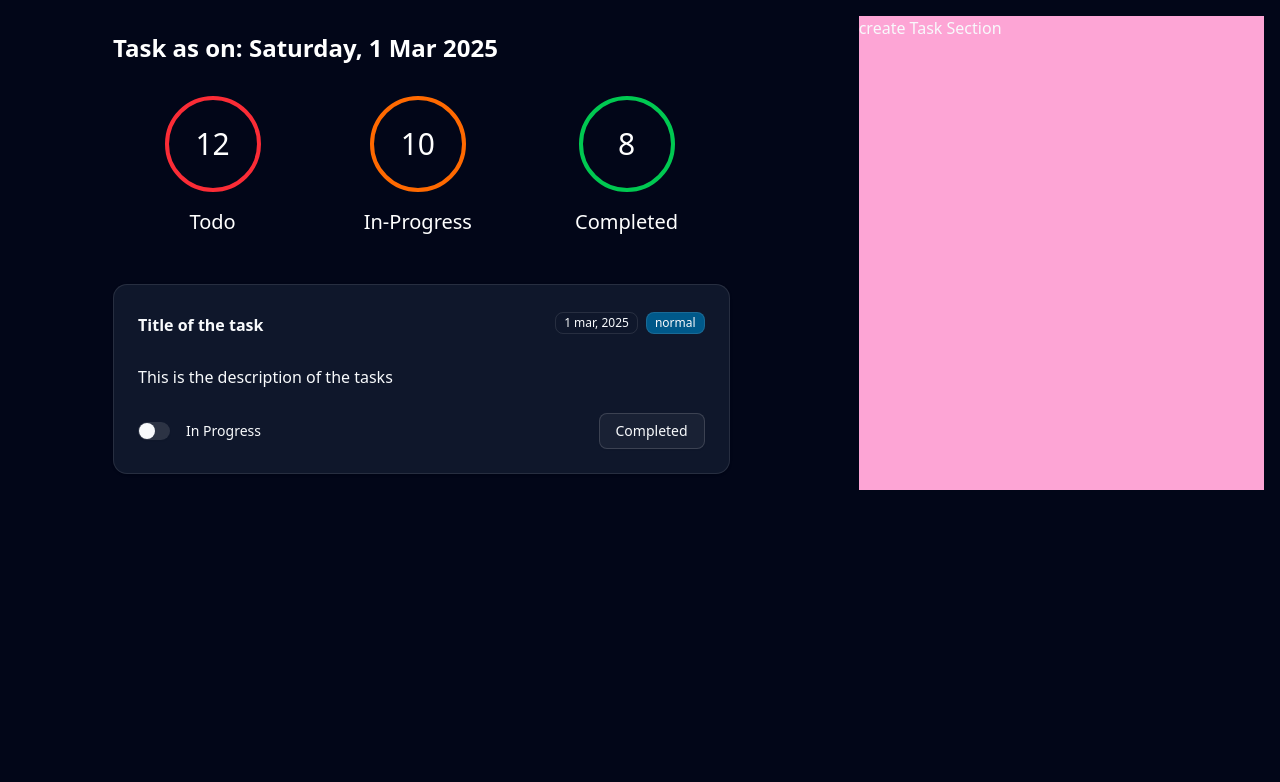
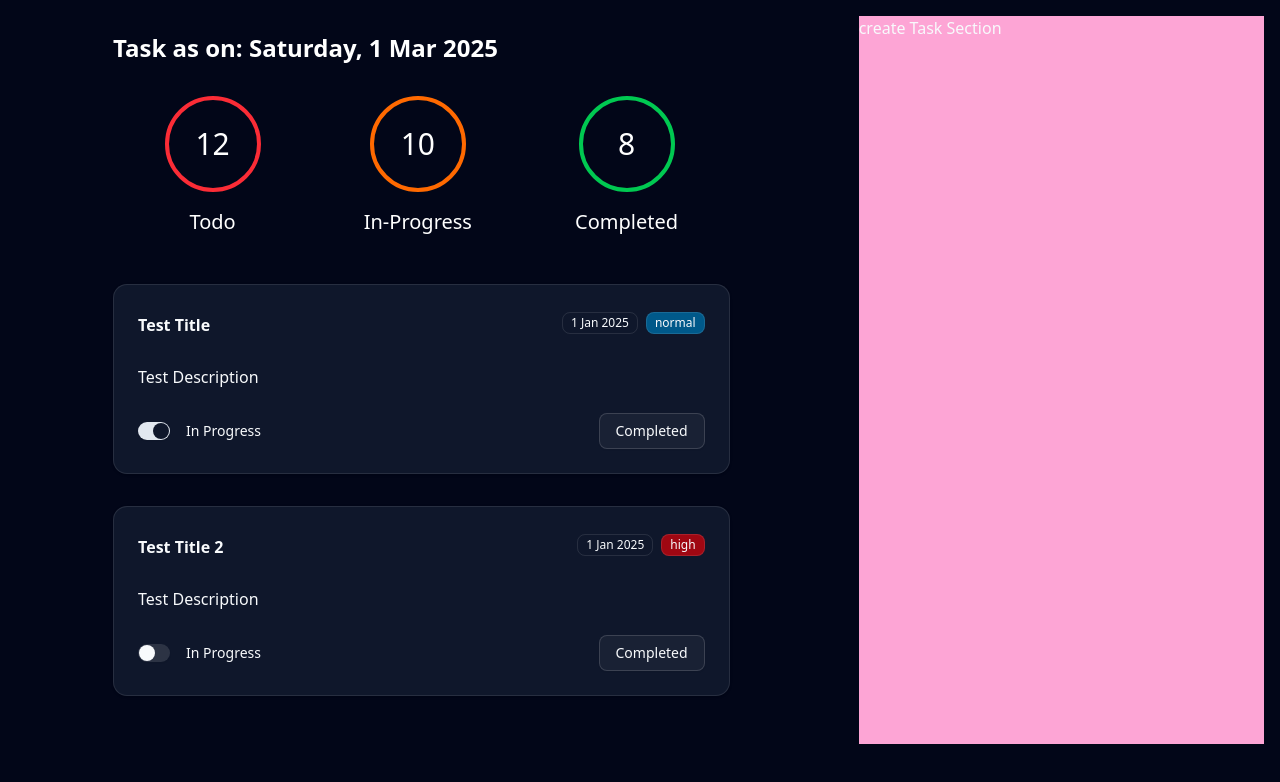
Before and after one commit to DV786/RJS_TS_TSQ_BOILERPLATE, a React (Vite) app: page / in a window 1280 px wide. Shown: the top 782 px of the page. Built offline with nearby package versions, Linux system fonts and the light colour scheme.

Commit message:
Update TaskCard component with dynamic props

```diff
--- a/src/components/TaskCard/TaskCard.tsx
+++ b/src/components/TaskCard/TaskCard.tsx
@@ -10,25 +10,42 @@ import { Button } from "@/components/ui/button"
 import { Badge } from "@/components/ui/badge"
 import { Label } from "@/components/ui/label"
 import { Switch } from "@/components/ui/switch"
+import type { ITask } from "@/types/task.interface"
 
-export const TaskCard: FC = (): ReactElement => {
+export const TaskCard: FC<ITask> = ({
+  title,
+  description,
+  priority,
+  dueDate,
+  status
+}): ReactElement => {
+  const formattedDate = new Date(dueDate).toLocaleDateString('en-GB', {
+    day: 'numeric',
+    month: 'short',
+    year: 'numeric'
+  });
+
   return (
-    <Card>
+    <Card className="w-full mb-8">
       <CardHeader className="flex flex-row justify-between">
         <CardTitle className="basis-2/3 leading-8">
-          Title of the task
+          {title}
         </CardTitle>
         <div>
-          <Badge className="mr-2" variant="outline">1 mar, 2025</Badge>
-          <Badge className="bg-sky-800" variant="outline">normal</Badge>
+          <Badge className="mr-2" variant="outline">{formattedDate}</Badge>
+          <Badge className={`
+            ${priority === 'normal' && 'bg-sky-800'}
+            ${priority === 'low' && 'bg-green-800'}
+            ${priority === 'high' && 'bg-red-800'}
+            `} variant="outline">{priority}</Badge>
         </div>
       </CardHeader>
       <CardContent>
-        <p>This is the description of the tasks</p>
+        <p>{description}</p>
       </CardContent>
       <CardFooter className="flex flex-row justify-between">
         <div className="flex flex-row items-center">
-          <Switch id="in-progress" />
+          <Switch id="in-progress" checked={status === 'inProgress'} />
           <Label className="ml-4" htmlFor="in-progress">In Progress</Label>
         </div>
         <Button variant="outline">Completed</Button>
--- a/src/pages/tasks.tsx
+++ b/src/pages/tasks.tsx
@@ -15,7 +15,20 @@ export const Tasks: FC = (): ReactElement => {
             <TasksCounter status='inProgress' count={10} />
             <TasksCounter status='completed' count={8} />
           </div>
-          <TaskCard />
+          <TaskCard
+            title='Test Title'
+            description='Test Description'
+            status='inProgress'
+            priority='normal'
+            dueDate='2025-01-01T12:00:00.00Z'
+          />
+          <TaskCard
+            title='Test Title 2'
+            description='Test Description'
+            status='todo'
+            priority='high'
+            dueDate='2025-01-01T12:00:00.00Z'
+          />
         </div>
       </section>
       <section className='flex basis-1/3 bg-pink-300'>
--- a/src/types/task.interface.ts
+++ b/src/types/task.interface.ts
@@ -3,5 +3,5 @@ export interface ITask {
   description: string;
   status: 'todo' | 'inProgress' | 'completed';
   priority: 'low' | 'normal' | 'high';
-  dueDate: Date;
+  dueDate: string;
 };
```
